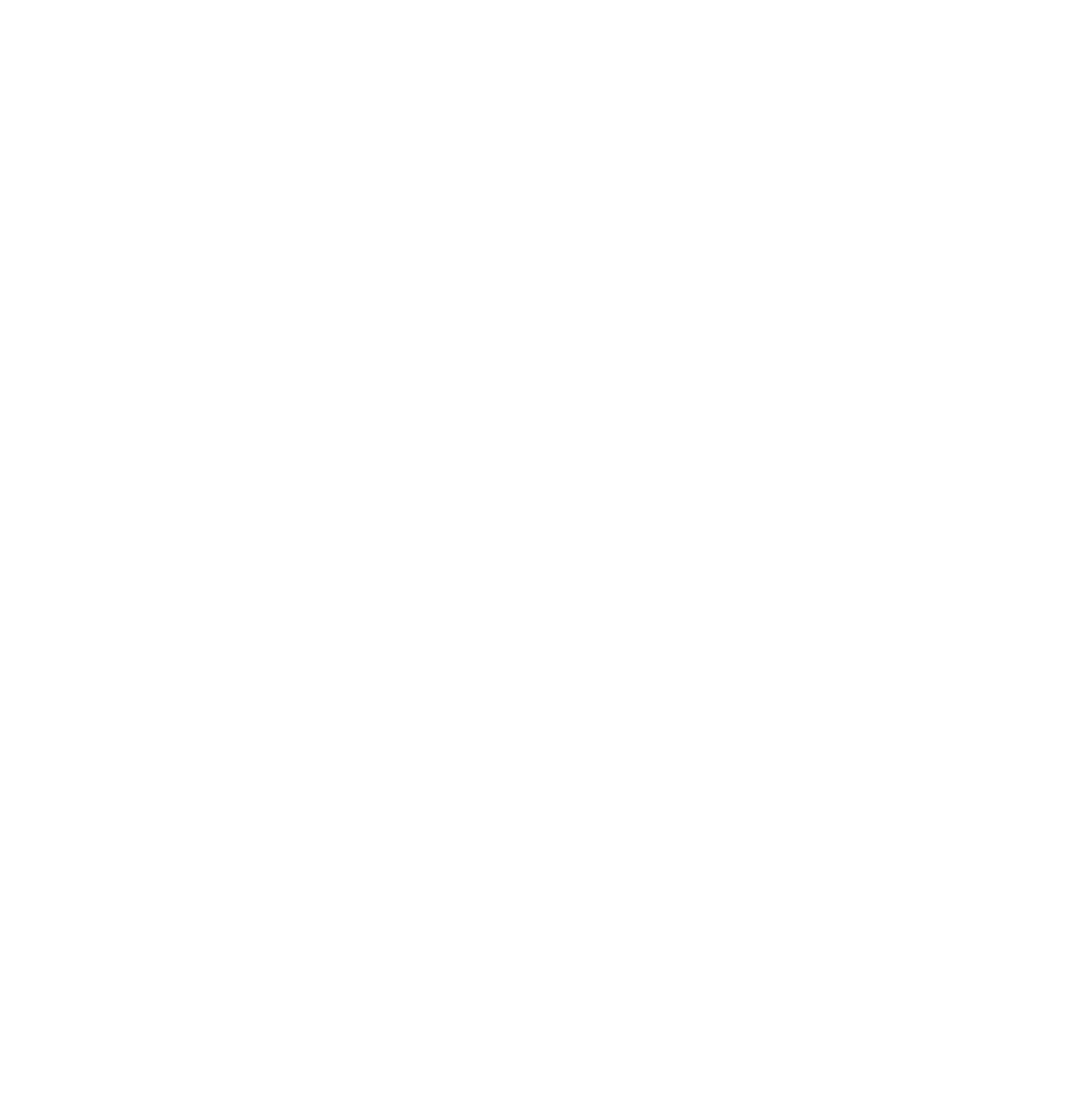
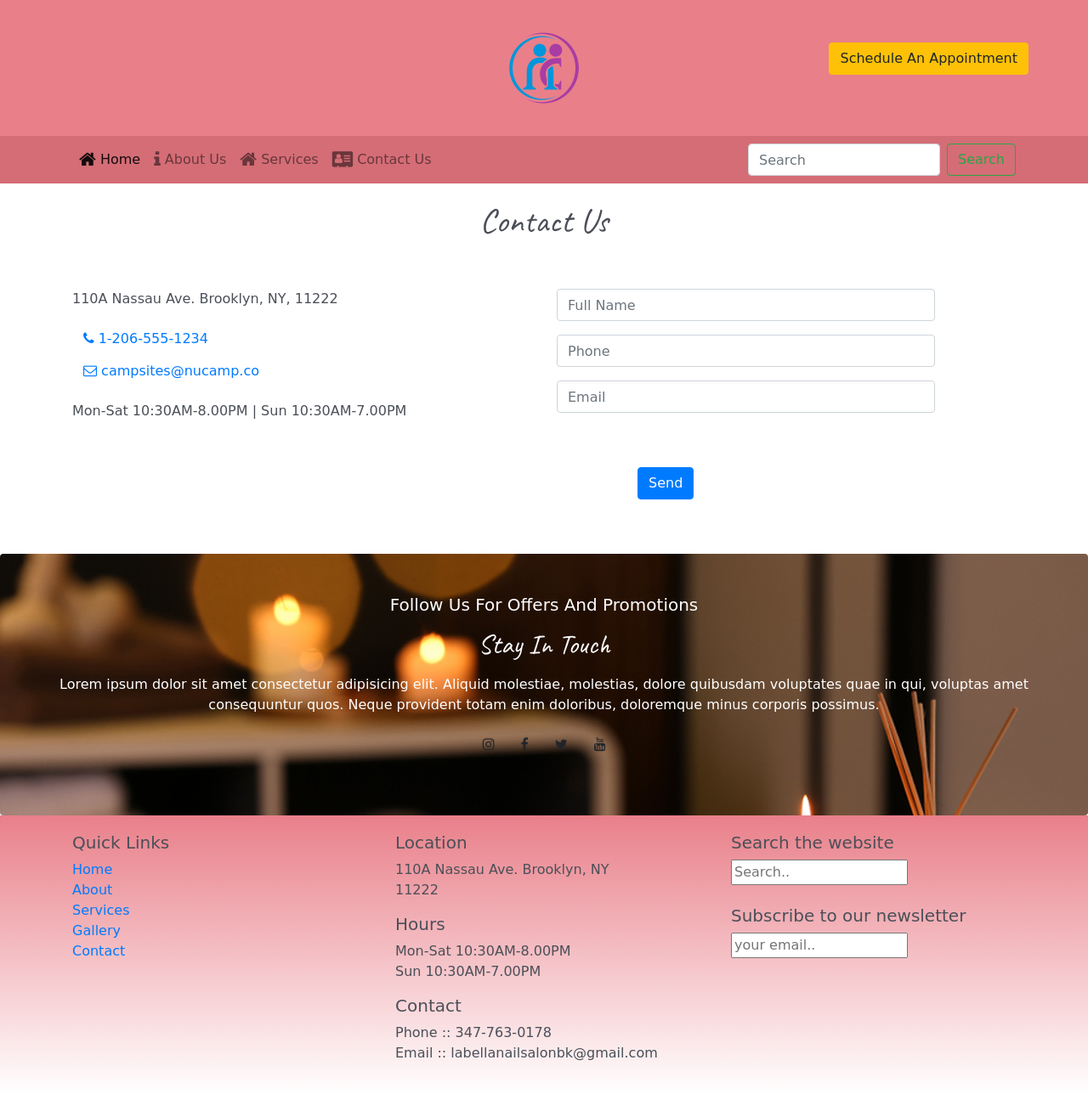
Before and after one commit to sruthiravindra/thenailsalon, a website: page contactus.html in a window 1280 px wide. Shown: the whole page at 85% size. Before the commit the page ends 800 px from the top, so only its background shows below. Drawn offline with nearby package versions, Linux system fonts and the light colour scheme.

Commit message:
contact us page added

```diff
--- a/contactus.html
+++ b/contactus.html
@@ -0,0 +1,196 @@
+<!DOCTYPE html>
+<html lang="en">
+
+<head>
+    <!-- Required meta tags always come first -->
+    <meta charset="utf-8" />
+    <meta name="viewport" content="width=device-width, initial-scale=1" />
+
+    <!-- Bootstrap CSS -->
+    <link rel="stylesheet" href="node_modules/bootstrap/dist/css/bootstrap.min.css" />
+
+    <!-- Additional CSS must be placed after Bootstrap CSS -->
+    <link rel="stylesheet" href="https://fonts.googleapis.com/css?family=Caveat|Open+Sans" />
+    <link rel="stylesheet" href="css/styles.css" />
+    <link rel="stylesheet" href="node_modules/font-awesome/css/font-awesome.min.css" />
+    <title>La Bella Nail Salon</title>
+
+</head>
+
+<body class="contactus">
+    <!--Begin header section :: logo and menu-->
+    <header class="jumbotron jumbotron-fluid">
+        <div class="container">
+            <div class="row">
+                <div class="col-12 text-center">
+                    <img src="img/logo.png" class="img-fluid mx-auto d-block" />
+                    <a class="btn btn-warning" data-toggle="modal" data-target="#reserveModal"
+                        id="btnMakeAnAppointment">Schedule An Appointment</a>
+                </div>
+
+            </div>
+        </div>
+    </header>
+    <!--add nav bar here-->
+    <nav class="navbar navbar-expand-sm navbar-light bg-gradient-light sticky-top">
+        <div class="container">
+            <button class="navbar-toggler" type="button" data-toggle="collapse" data-target="#menubar"
+                aria-controls="menubar" aria-expanded="false" aria-label="Toggle navigation">
+                <span class="navbar-toggler-icon"></span>
+            </button>
+            <div class="collapse navbar-collapse" id="menubar">
+                <ul class="navbar-nav mr-auto">
+                    <li class="navbar-item active">
+                        <a class="nav-link" href="index.html"><i class="fa fa-home fa-lg" aria-hidden="true"></i> Home
+                            <span class="sr-only">(current)</span></a>
+                    </li>
+                    <li class="navbar-item">
+                        <a class="nav-link" href="aboutus.html"><i class="fa fa-info fa-lg" aria-hidden="true"></i>
+                            About Us</a>
+                    </li>
+                    <li class="navbar-item">
+                        <a class="nav-link" href="services.html"><i class="fa fa-home fa-lg" aria-hidden="true"></i>
+                            Services</a>
+                    </li>
+                    <li class="navbar-item">
+                        <a class="nav-link" href="#"><i class="fa fa-address-card fa-lg" aria-hidden="true"></i> Contact
+                            Us</a>
+                    </li>
+                </ul>
+                <form class="form-inline my-2 my-lg-0 ml-auto">
+                    <input class="form-control mr-sm-2" type="search" placeholder="Search" aria-label="Search">
+                    <button class="btn btn-outline-success my-2 my-sm-0" type="submit">Search</button>
+                </form>
+            </div>
+        </div>
+    </nav>
+    <!--end header section :: logo and menu-->
+
+    <!--begin contact us section-->
+    <div class="contentsection pb-0">
+        <div class="container">
+            <div class="row mb-5">
+                <div class="col-12 text-center">
+                    <h1>Contact Us</h1>
+                </div>
+            </div>
+            <div class="row">
+                <div class="col col-md-6 align-middle">
+                    <p>
+                        110A Nassau Ave. Brooklyn, NY,
+                        11222
+                    </p>
+                    <p>
+                        <a role="button" class="btn btn-link" href="tel:+12065551234"><i class="fa fa-phone"></i>
+                            1-206-555-1234</a><br />
+                        <a role="button" class="btn btn-link" href="mailto:campsites@nucamp.co"><i
+                                class="fa fa-envelope-o"></i> campsites@nucamp.co</a>
+                    </p>
+                    <p>
+                        Mon-Sat 10:30AM-8.00PM |
+                        Sun 10:30AM-7.00PM
+                    </p>
+                </div>
+                <div class="col col-md-6">
+                    <form>
+                        <div class="form-group row">
+                            <div class="col-md-10">
+                                <input type="text" class="form-control" id="fullName" name="fullName"
+                                    placeholder="Full Name" />
+                            </div>
+                        </div>
+                        <div class="form-group row">
+                            <div class="col-md-10">
+                                <input type="tel" class="form-control" name="telNum" placeholder="Phone" />
+                            </div>
+                        </div>
+                        <div class="form-group row">
+                            <div class="col-md-10">
+                                <input type="email" class="form-control" id="email" name="email" placeholder="Email" />
+                            </div>
+                        </div>
+                        <div class="form-group row">
+                            <div class="offset-md-2 col-md-10 pt-5 pb-5">
+                                <button type="submit" class="btn btn-primary">Send</button>
+                            </div>
+                        </div>
+                    </form>
+                </div>
+            </div>
+        </div>
+        <div class="bg-image p-5 text-center shadow-1-strong rounded text-white"
+            style="background-image: url('img/contactus_banner.jpg');">
+            <h5 class="mb-3 h5">Follow Us For Offers And Promotions</h5>
+            <h2 class="mb-3 h2">Stay In Touch</h2>
+
+            <p>
+                Lorem ipsum dolor sit amet consectetur adipisicing elit. Aliquid molestiae, molestias, dolore quibusdam voluptates quae in qui, voluptas amet consequuntur quos. Neque provident totam enim doloribus, doloremque minus corporis possimus.
+            </p>
+            <p>
+                <a class="btn btn-social-icon btn-instagram" href="http://instagram.com/"><i class="fa fa-instagram"></i></a>
+                <a class="btn btn-social-icon btn-facebook" href="http://facebook.com/"><i class="fa fa-facebook"></i></a>
+                <a class="btn btn-social-icon btn-twitter" href="http://twitter.com/"><i class="fa fa-twitter"></i></a>
+                <a class="btn btn-social-icon btn-google" href="http://youtube.com/"><i class="fa fa-youtube"></i></a>
+            </p>
+        </div>
+    </div>
+    <!--end contact us section-->
+
+    <!--begin footer-->
+    <footer class="site-footer">
+        <div class="container">
+            <div class="row">
+                <div class="col col-sm-4">
+                    <h5>Quick Links</h5>
+                    <ul class="list-unstyled">
+                        <li><a href="index.html">Home</a></li>
+                        <li><a href="aboutus.html">About</a></li>
+                        <li><a href="services.html">Services</a></li>
+                        <li><a href="gallery.html">Gallery</a></li>
+                        <li><a href="#">Contact</a></li>
+                    </ul>
+                </div>
+                <div class="col col-sm-4">
+                    <h5>Location</h5>
+                    <p>
+                        110A Nassau Ave. Brooklyn, NY <br>
+                        11222
+                    </p>
+                    <h5>Hours</h5>
+                    <p>
+                        Mon-Sat 10:30AM-8.00PM<br>
+                        Sun 10:30AM-7.00PM
+                    </p>
+                    <h5>Contact</h5>
+                    <p>
+                        Phone :: 347-763-0178<br>
+                        Email :: labellanailsalonbk@gmail.com
+                    </p>
+                </div>
+                <div class="col col-sm-4">
+                    <div class="container">
+                        <div class="row">
+                            <div class="col">
+                                <h5>Search the website</h5>
+                                <input type="text" placeholder="Search..">
+                            </div>
+                            <div class="col mt-4">
+                                <h5>Subscribe to our newsletter</h5>
+                                <input type="text" placeholder="your email..">
+                            </div>
+                        </div>
+                    </div>
+
+                </div>
+            </div>
+
+        </div>
+    </footer>
+    <!--end footer-->
+    <!-- jQuery must come first, then Popper.js, then the Bootstrap JavaScript plugins.-->
+    <script src="node_modules/jquery/dist/jquery.slim.min.js"></script>
+    <script src="node_modules/popper.js/dist/umd/popper.min.js"></script>
+    <script src="node_modules/bootstrap/dist/js/bootstrap.min.js"></script>
+</body>
+
+</html>
--- a/css/styles.css
+++ b/css/styles.css
@@ -34,15 +34,14 @@ footer{
     right: 0px;
     top:20px;
 }
-
-/*about us page styles*/
-.aboutus .aboutus_story{
+.contentsection{
     padding-top:20px;
     padding-bottom:20px;
 }
+/*about us page styles*/
 .aboutus .aboutus_ourteam{
     background-color: rgb(236, 240, 241);
-    padding-top:20px;
-    padding-bottom:20px;
 
 }
+
+/*contact us page styles*/
```
Also changed, not shown: aboutus.html (+2 -2 lines), img/contactus_banner.jpg (added).
